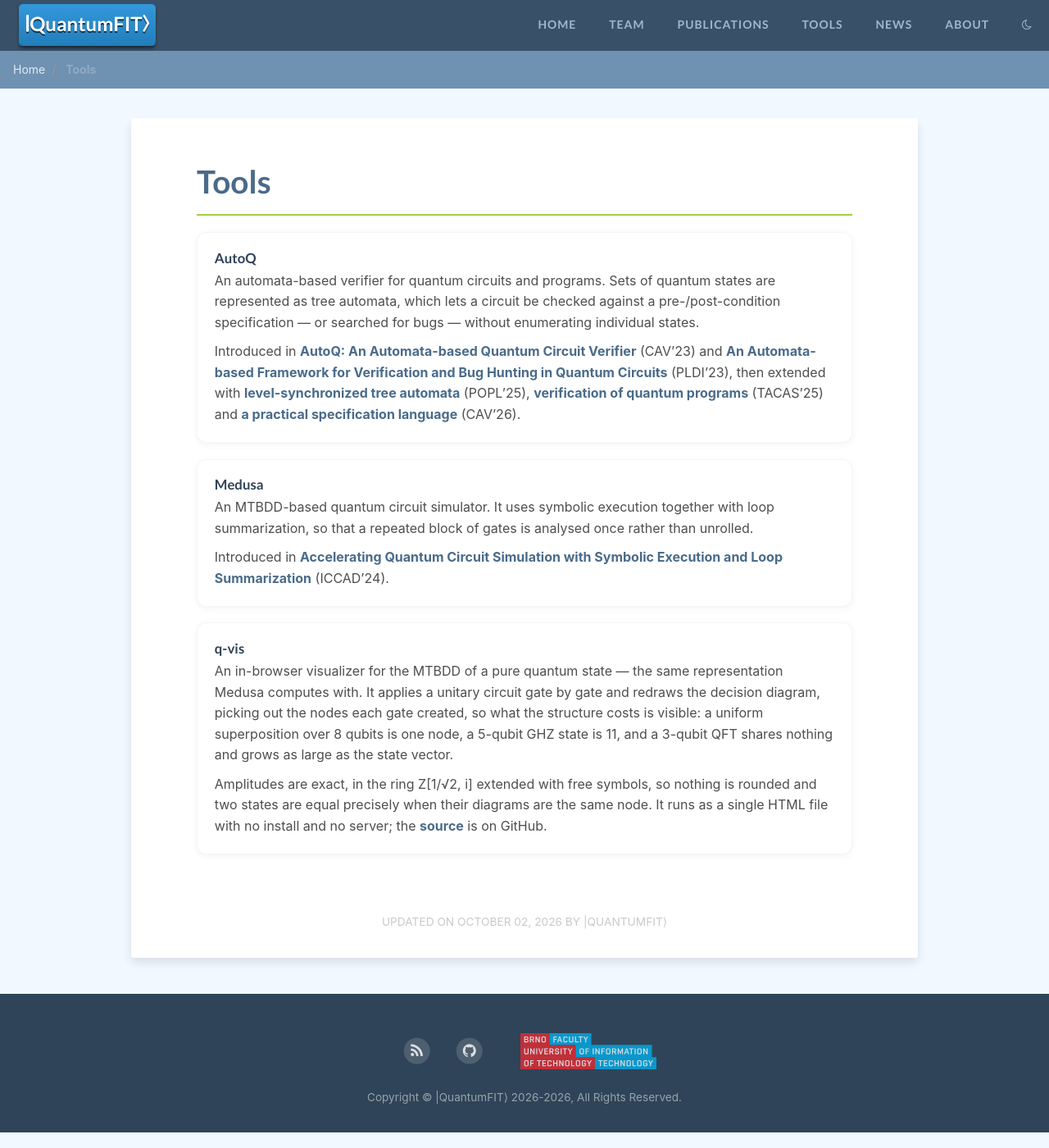
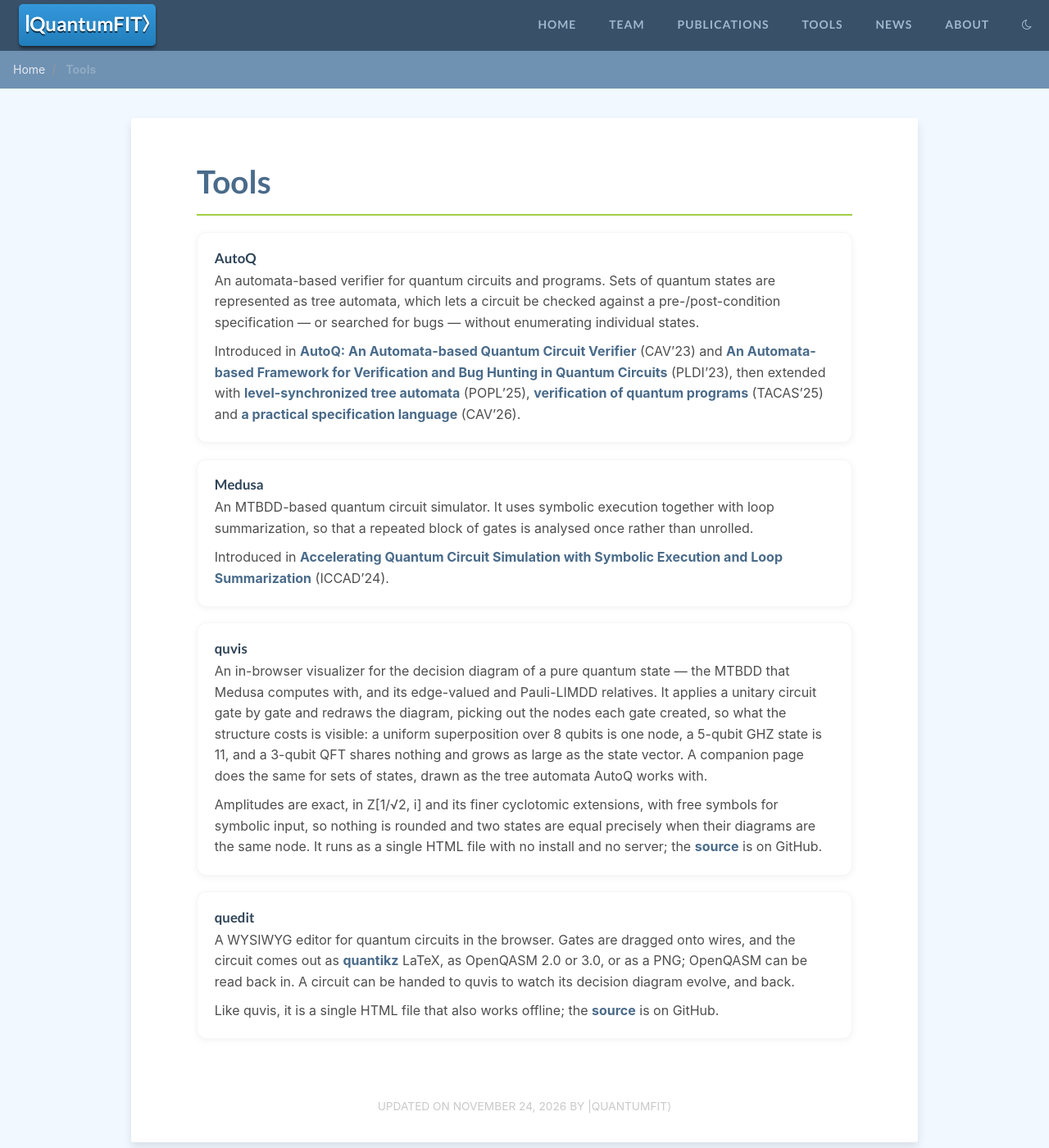
Before and after one commit to QuantumFIT/quantumfit.github.io, a Jekyll site: the page built from pages/tools.md, in a window 1280 px wide and 1400 px high. Shown: the whole window at 82% size. Built offline with Jekyll 4.4.1, drawn with Linux system fonts in a browser that asks for light colours.

Commit message:
Tools: q-vis is now quvis, and quedit joins it; redirect the old address
The quvis card takes its new name and address and says what it has grown
since: the edge-valued and Pauli-LIMDD views, the finer rings, and the tree
automata page. quedit, the circuit editor, gets a card of its own.

Once the project serves /quvis/, nothing answers at /q-vis/ and those links
fall through to this site's 404 page, which now sends them on with their
path, query and fragment intact -- archived versions and copied links alike.

Co-Authored-By: Claude Opus 5.5 <noreply@anthropic.com>
Claude-Session: https://claude.ai/code/session_015MsoihwF1HTZ5f7ivyFX9h

```diff
--- a/pages/tools.md
+++ b/pages/tools.md
@@ -4,7 +4,7 @@ layout: page
 title: Tools
 description: "Tools developed by the |QuantumFIT⟩ research group."
 comments: false
-modified: 2026-10-02
+modified: 2026-11-24
 breadcrumbs: true
 ---
 
@@ -72,19 +72,36 @@ Introduced in
 </div>
 <div class="member-card">
 <div class="member-info">
-<h4><a href="https://quantum.fit.vut.cz/q-vis/">q-vis</a></h4>
+<h4><a href="https://quantum.fit.vut.cz/quvis/">quvis</a></h4>
 <div class="member-description" markdown="1">
-An in-browser visualizer for the MTBDD of a pure quantum state --- the same
-representation Medusa computes with. It applies a unitary circuit gate by gate
-and redraws the decision diagram, picking out the nodes each gate created, so
-what the structure costs is visible: a uniform superposition over 8 qubits is
-one node, a 5-qubit GHZ state is 11, and a 3-qubit QFT shares nothing and grows
-as large as the state vector.
+An in-browser visualizer for the decision diagram of a pure quantum state ---
+the MTBDD that Medusa computes with, and its edge-valued and Pauli-LIMDD
+relatives. It applies a unitary circuit gate by gate and redraws the diagram,
+picking out the nodes each gate created, so what the structure costs is visible:
+a uniform superposition over 8 qubits is one node, a 5-qubit GHZ state is 11,
+and a 3-qubit QFT shares nothing and grows as large as the state vector. A
+companion page does the same for sets of states, drawn as the tree automata
+AutoQ works with.
 
-Amplitudes are exact, in the ring Z[1/&radic;2, i] extended with free symbols,
-so nothing is rounded and two states are equal precisely when their diagrams are
-the same node. It runs as a single HTML file with no install and no server; the
-[source](https://github.com/QuantumFIT/q-vis) is on GitHub.
+Amplitudes are exact, in Z[1/&radic;2, i] and its finer cyclotomic extensions,
+with free symbols for symbolic input, so nothing is rounded and two states are
+equal precisely when their diagrams are the same node. It runs as a single HTML
+file with no install and no server; the
+[source](https://github.com/QuantumFIT/quvis) is on GitHub.
+</div>
+</div>
+</div>
+<div class="member-card">
+<div class="member-info">
+<h4><a href="https://quantum.fit.vut.cz/quedit/">quedit</a></h4>
+<div class="member-description" markdown="1">
+A WYSIWYG editor for quantum circuits in the browser. Gates are dragged onto
+wires, and the circuit comes out as [quantikz](https://ctan.org/pkg/quantikz)
+LaTeX, as OpenQASM 2.0 or 3.0, or as a PNG; OpenQASM can be read back in. A
+circuit can be handed to quvis to watch its decision diagram evolve, and back.
+
+Like quvis, it is a single HTML file that also works offline; the
+[source](https://github.com/QuantumFIT/quedit) is on GitHub.
 </div>
 </div>
 </div>
```
Also changed, not shown: 404.html (+14 -0 lines).
